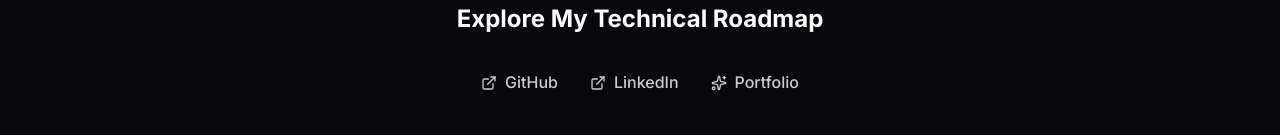
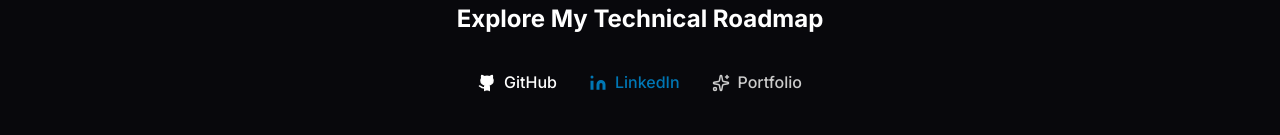
Before and after one commit to justsuyash/justsuyash_portfolio, a Next.js app: page / in a window 1280 px wide. Shown: the part 3154-3289 px from the top of the page. Built offline with nearby package versions, Linux system fonts and the light colour scheme.

Commit message:
style: Use colored brand icons for GitHub and LinkedIn

```diff
--- a/src/app/page.js
+++ b/src/app/page.js
@@ -2,7 +2,7 @@
 
 import React, { useMemo } from 'react';
 import { motion } from 'framer-motion';
-import { ArrowRight, ExternalLink, Clock, Sparkles, Download, Star } from 'lucide-react';
+import { ArrowRight, ExternalLink, Clock, Sparkles, Download, Star, Github, Linkedin, Briefcase } from 'lucide-react';
 import Link from 'next/link';
 import { articles } from '../data/portfolio_content';
 
@@ -583,14 +583,14 @@ const HomePage = () => {
                         flexWrap: 'wrap',
                         marginBottom: '40px'
                     }}>
-                        <a href="https://github.com/justsuyash" target="_blank" rel="noopener noreferrer" style={{ color: '#ccc', textDecoration: 'none', display: 'flex', alignItems: 'center', gap: '8px', fontWeight: 500 }}>
-                            <ExternalLink size={16} /> GitHub
+                        <a href="https://github.com/justsuyash" target="_blank" rel="noopener noreferrer" style={{ color: '#fff', textDecoration: 'none', display: 'flex', alignItems: 'center', gap: '8px', fontWeight: 500 }}>
+                            <Github size={18} fill="currentColor" /> GitHub
                         </a>
-                        <a href="https://linkedin.com/in/justsuyash" target="_blank" rel="noopener noreferrer" style={{ color: '#ccc', textDecoration: 'none', display: 'flex', alignItems: 'center', gap: '8px', fontWeight: 500 }}>
-                            <ExternalLink size={16} /> LinkedIn
+                        <a href="https://linkedin.com/in/justsuyash" target="_blank" rel="noopener noreferrer" style={{ color: '#0077b5', textDecoration: 'none', display: 'flex', alignItems: 'center', gap: '8px', fontWeight: 500 }}>
+                            <Linkedin size={18} fill="currentColor" strokeWidth={0} /> LinkedIn
                         </a>
                         <Link href="/" style={{ color: '#ccc', textDecoration: 'none', display: 'flex', alignItems: 'center', gap: '8px', fontWeight: 500 }}>
-                            <Sparkles size={16} /> Portfolio
+                            <Sparkles size={18} /> Portfolio
                         </Link>
                     </div>
 
```
